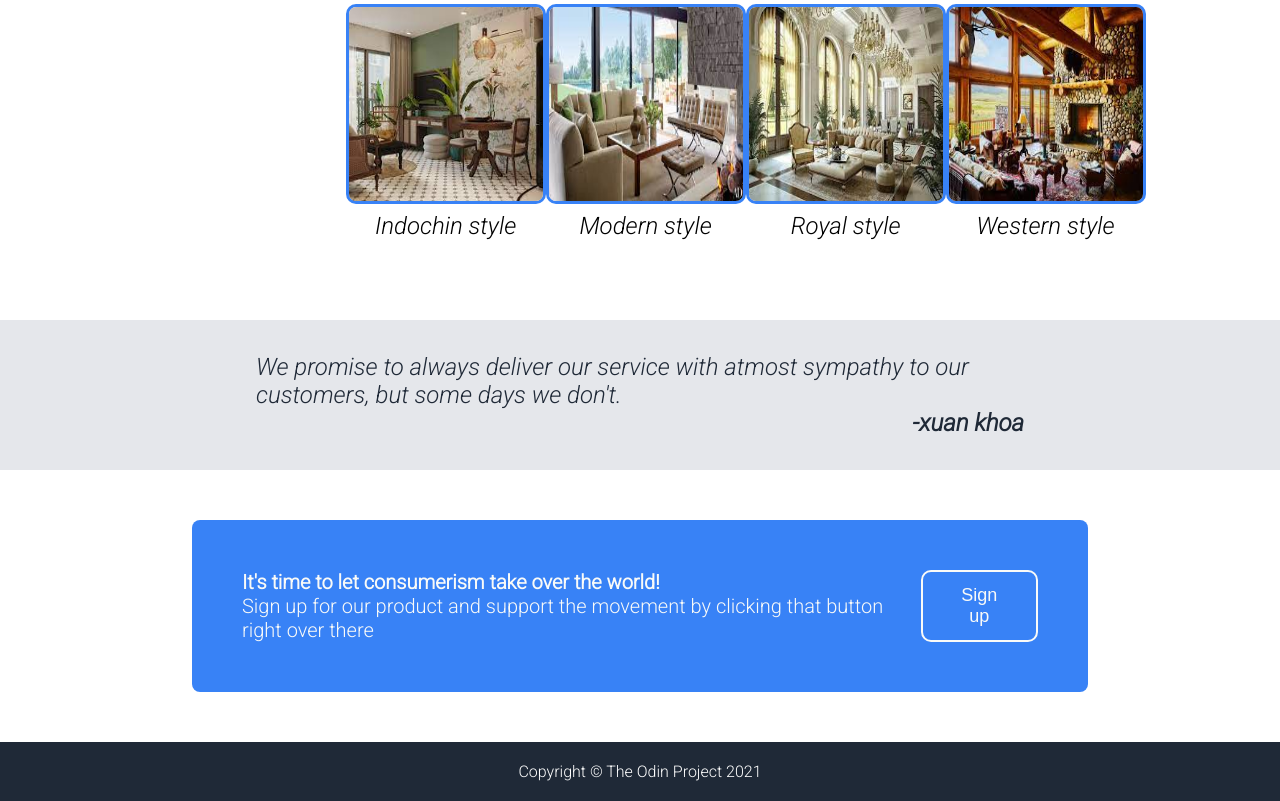
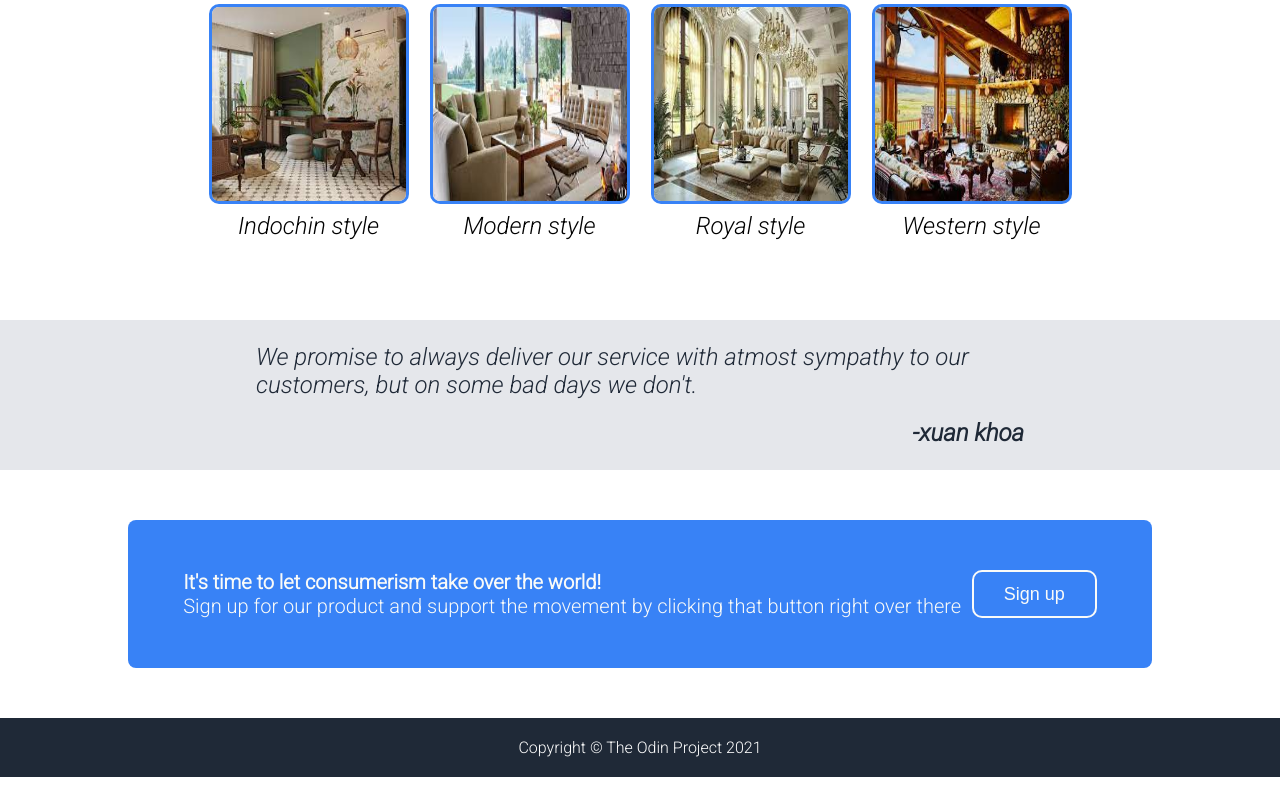
Before and after one commit to phambuixuankhoa/odin-foundation-landing-page, a plain HTML site: page index.html in a window 1280 px wide. Shown: the part 534-1335 px from the top of the page. After the commit the page ends 1311 px from the top, so only its background shows below. Drawn offline with Linux system fonts and the light colour scheme.

Commit message:
adjustments

```diff
--- a/index.html
+++ b/index.html
@@ -56,7 +56,7 @@
         </section>
         <div class="quote">
             <div class="quote-container">
-            <p>We promise to always deliver our service with atmost sympathy to our customers, but some days we don't.</p>
+            <p>We promise to always deliver our service with atmost sympathy to our customers, but on some bad days we don't.</p>
             <p class="thor"><strong>-xuan khoa</strong></p>
         </div>
         </div>
--- a/style.css
+++ b/style.css
@@ -31,7 +31,7 @@ h2{
 
 
 .nav-container, .header-container, .content, .quote-container, .call-for-action{
-    max-width:70%;
+    max-width:80%;
     margin-left:auto;
     margin-right:auto;
 }
@@ -74,6 +74,7 @@ li{
 .content{
     padding:80px;
 
+
 }
 .content-img{
     width:200px;
@@ -91,8 +92,10 @@ li{
     display:flex;
     /* align-items:center; */
     justify-content: space-around;
-    width:80%;
+    /* width:80%; */
     margin: 0 auto;
+    gap:20px;
+    flex-wrap:wrap;
 
 }
 .hello{
```
